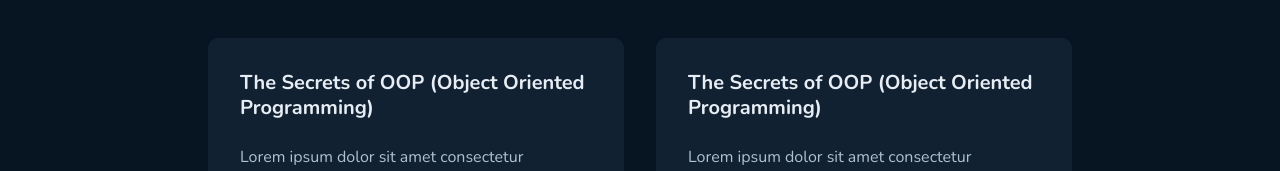
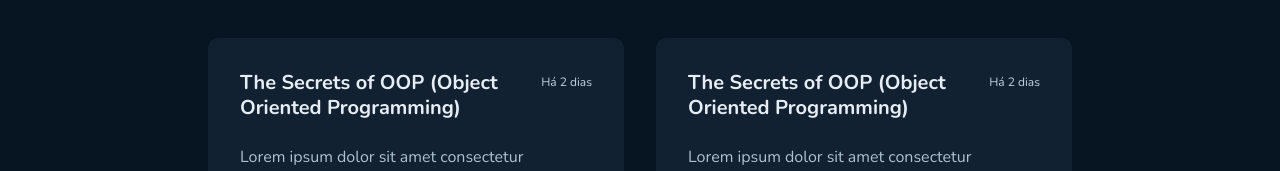
Before and after one commit to ArturMinelli/03-desafio-github-blog, a React (Vite) app: page / in a window 1280 px wide. Shown: the part 576-747 px from the top of the page. Built offline with nearby package versions, Linux system fonts and the light colour scheme.

Commit message:
adding date to post card

```diff
--- a/src/layouts/DefaultLayout/styles.ts
+++ b/src/layouts/DefaultLayout/styles.ts
@@ -11,5 +11,5 @@ export const LayoutContainer = styled.div`
 export const ContentContainer = styled.div`
   width: 54rem;
   margin-top: -7.75rem;
-  margin-bottom: 3.5rem;
+  margin-bottom: 4.5rem;
 `
--- a/src/pages/Blog/components/PostCard/index.tsx
+++ b/src/pages/Blog/components/PostCard/index.tsx
@@ -1,10 +1,13 @@
 import styled from "styled-components";
-import { PostCardContainer } from "./styles";
+import { PostCardContainer, PostCardHeader } from "./styles";
 
 export function PostCard() {
   return (
     <PostCardContainer>
-      <h2>The Secrets of OOP (Object Oriented Programming)</h2>
+      <PostCardHeader>
+        <h2>The Secrets of OOP (Object Oriented Programming)</h2>
+        <span>Há 2 dias</span>
+      </PostCardHeader>
       <p>
         Lorem ipsum dolor sit amet consectetur adipisicing elit. Harum voluptas quo magni aliquam vel quaerat et iusto rem, perspiciatis accusantium. Accusamus nisi voluptatibus iure perspiciatis quisquam repellendus fuga ea deleniti?
         Lorem ipsum dolor sit amet consectetur adipisicing elit. Harum voluptas quo magni aliquam vel quaerat et iusto rem, perspiciatis accusantium. Accusamus nisi voluptatibus iure perspiciatis quisquam repellendus fuga ea deleniti?
--- a/src/pages/Blog/components/PostCard/styles.ts
+++ b/src/pages/Blog/components/PostCard/styles.ts
@@ -7,12 +7,6 @@ export const PostCardContainer = styled.article`
   padding: 2rem;
   border-radius: 10px;
 
-  h2 {
-    font-size: 1.25rem;
-    font-weight: 700;
-    color: ${({ theme }) => theme['base-title']};
-  }
-
   p {
     margin-top: 1.5rem;
     display: -webkit-box;
@@ -21,3 +15,22 @@ export const PostCardContainer = styled.article`
     overflow: hidden;
   }
 `
+
+export const PostCardHeader = styled.div`
+  display: flex;
+  align-items: flex-start;
+
+  h2 {
+    font-size: 1.25rem;
+    font-weight: 700;
+    color: ${({ theme }) => theme['base-title']};
+  }
+
+  span {
+    width: 8rem;
+    display: flex;
+    justify-content: right;
+    font-size: 0.75rem;
+    color: ${({ theme }) => theme['base-subtitle']};
+  }
+`
```
